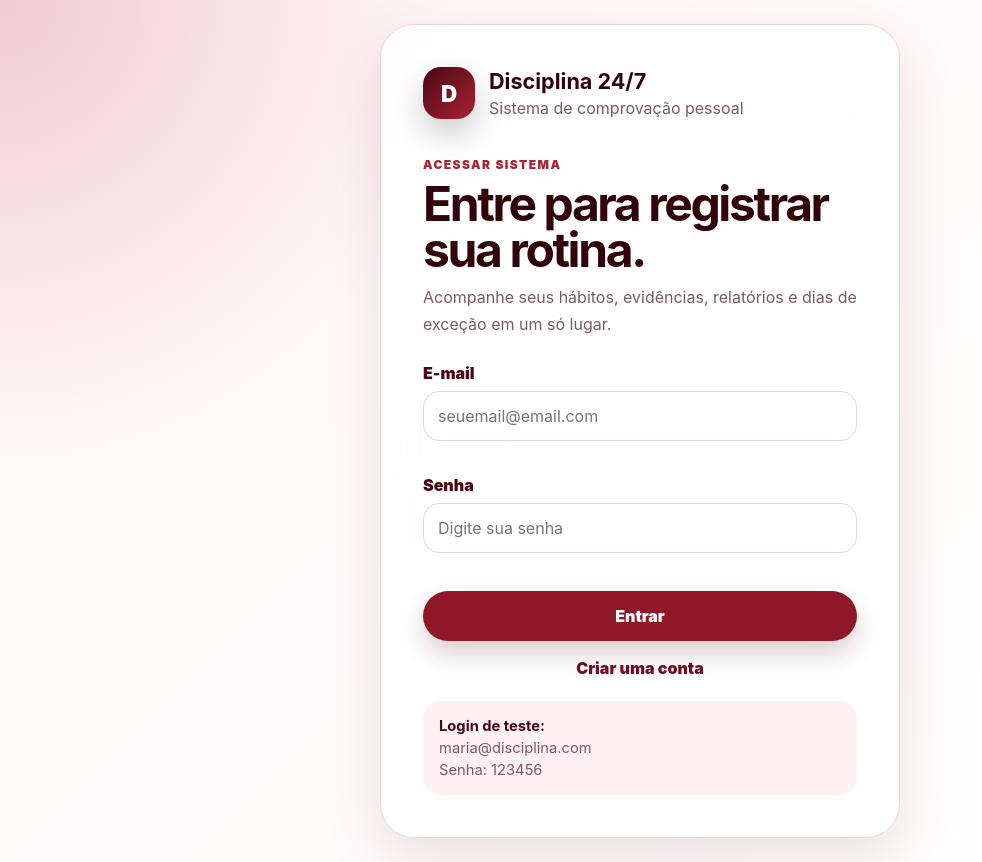
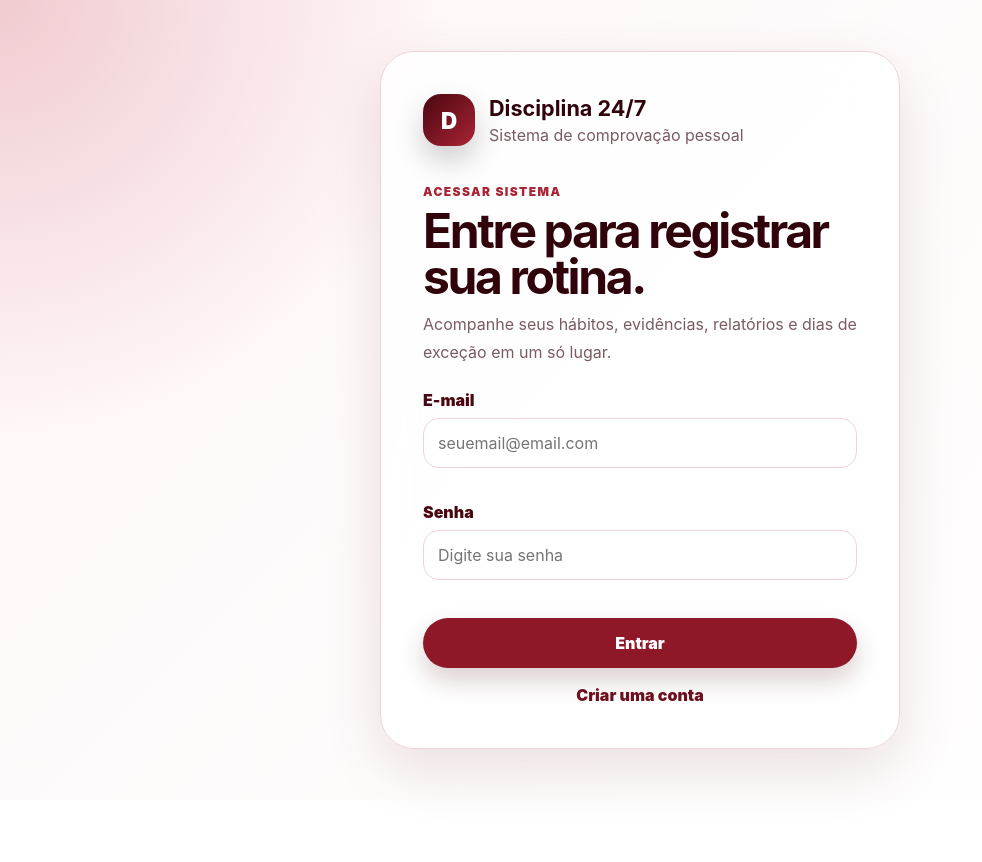
Before and after one commit to ma-estevam/DashDisciplina, a Vue app: page /login in a window 1280 px wide. Shown: the whole page, without its empty margins (0-982 px from the left). After the commit the page ends 800 px from the top, so only its background shows below. Built offline with nearby package versions, Linux system fonts and the light colour scheme.

Commit message:
feat: Atualiza login

```diff
--- a/src/views/LoginView.vue
+++ b/src/views/LoginView.vue
@@ -129,11 +129,7 @@ function handleSubmit() {
         {{ isRegisterMode ? 'Já tenho conta' : 'Criar uma conta' }}
       </button>
 
-      <div class="auth-demo">
-        <strong>Login de teste:</strong>
-        <span>maria@disciplina.com</span>
-        <span>Senha: 123456</span>
-      </div>
+
     </section>
   </main>
 </template>
```
